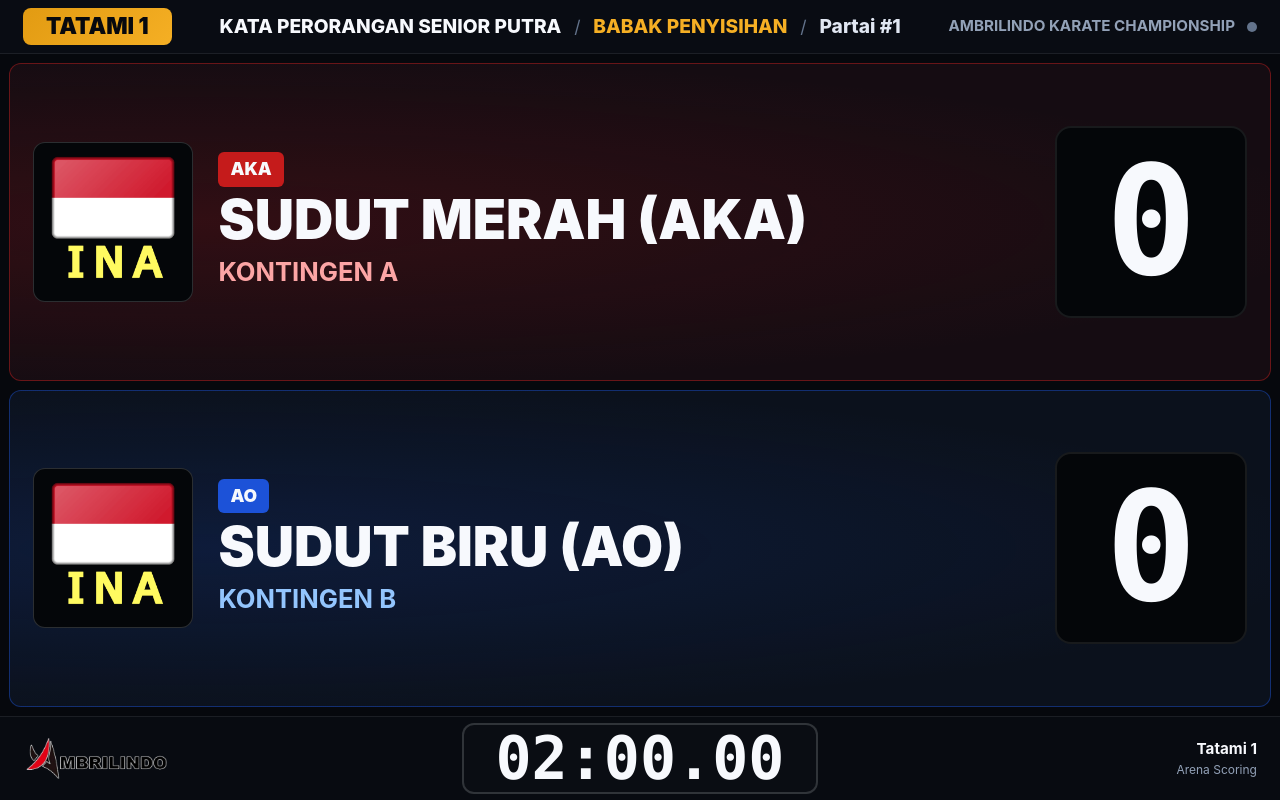
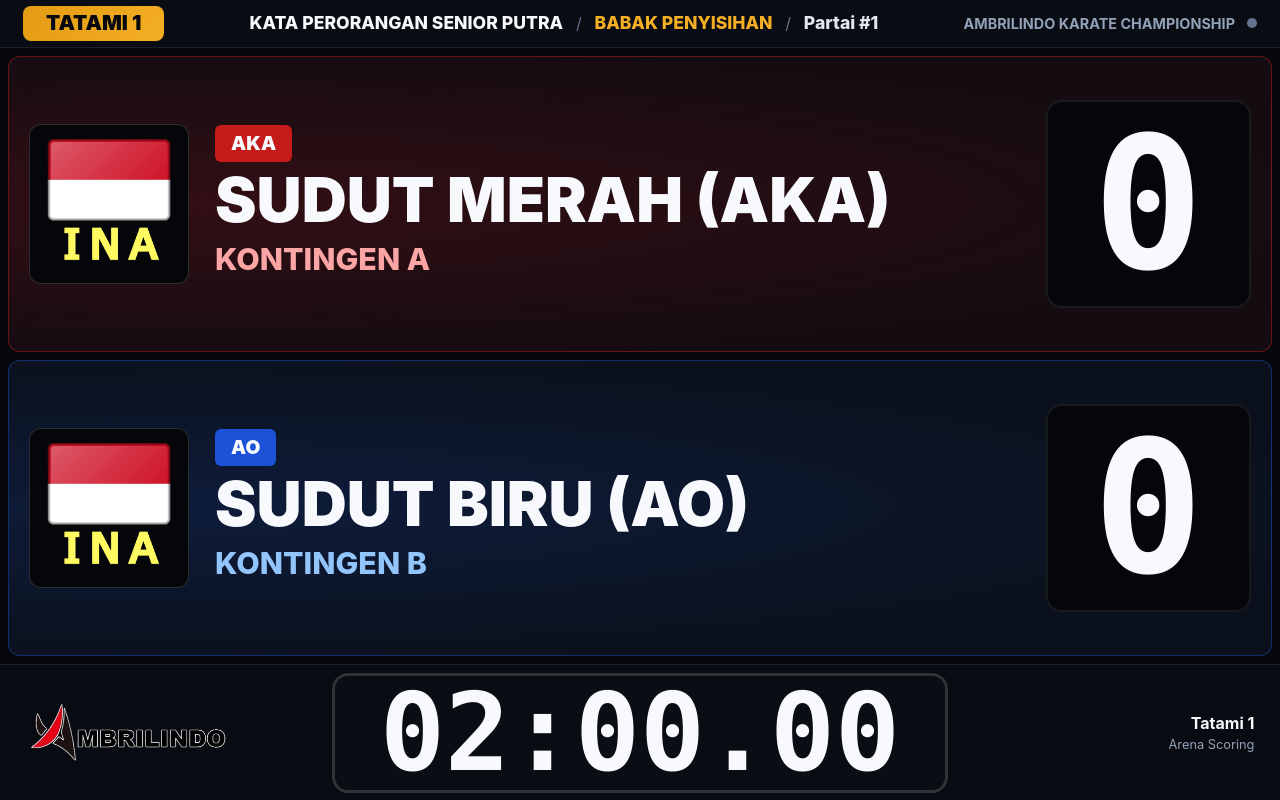
Before and after one commit to wellyfishy/ambrilindo_desktop, a SvelteKit app: page /scoreboard in a window 1280 px wide. Built offline with nearby package versions, Linux system fonts and the light colour scheme.

Commit message:
feat(scoreboard): expand timer vault and score chambers for 30m arena visibility

```diff
--- a/src/routes/scoreboard/+page.svelte
+++ b/src/routes/scoreboard/+page.svelte
@@ -542,9 +542,9 @@
 
 /* ==================== TOP BROADCAST HEADER BAR ==================== */
 .sb-header {
-  height: clamp(48px, 6.8vh, 68px);
-  min-height: clamp(48px, 6.8vh, 68px);
-  max-height: clamp(48px, 6.8vh, 68px);
+  height: clamp(44px, 6vh, 60px);
+  min-height: clamp(44px, 6vh, 60px);
+  max-height: clamp(44px, 6vh, 60px);
   background-color: var(--sb-header-bg);
   border-bottom: 1px solid var(--sb-line-subtle);
   padding: 0 clamp(12px, 1.8vw, 28px);
@@ -567,7 +567,7 @@
   background: linear-gradient(135deg, var(--sb-gold), var(--sb-gold-bright));
   color: var(--sb-ink);
   font-weight: 900;
-  font-size: clamp(1.3rem, 2.8vh, 2.2rem);
+  font-size: clamp(1.2rem, 2.6vh, 2rem);
   padding: clamp(4px, 0.8vh, 8px) clamp(12px, 1.8vw, 24px);
   border-radius: 8px;
   line-height: 1.1;
@@ -582,7 +582,7 @@
   border: 1px solid var(--sb-line-accent);
   padding: clamp(4px, 0.6vh, 8px) clamp(8px, 1vw, 16px);
   border-radius: 6px;
-  font-size: clamp(1rem, 2vh, 1.5rem);
+  font-size: clamp(0.95rem, 1.8vh, 1.4rem);
 }
 
 .sb-team-badge-tag {
@@ -618,7 +618,7 @@
 
 .sb-ribbon-item {
   font-weight: 800;
-  font-size: clamp(1.1rem, 2.4vh, 1.8rem);
+  font-size: clamp(1rem, 2.2vh, 1.6rem);
   white-space: nowrap;
   overflow: hidden;
   text-overflow: ellipsis;
@@ -631,7 +631,7 @@
 .sb-ribbon-sep {
   color: var(--sb-text-dim);
   padding: 0 clamp(8px, 1vw, 16px);
-  font-size: clamp(1rem, 2.2vh, 1.6rem);
+  font-size: clamp(0.95rem, 2vh, 1.4rem);
 }
 
 .sb-header-right {
@@ -642,7 +642,7 @@
 }
 
 .sb-event-name {
-  font-size: clamp(0.95rem, 1.9vh, 1.4rem);
+  font-size: clamp(0.9rem, 1.8vh, 1.3rem);
   font-weight: 700;
   color: var(--sb-text-sub);
   max-width: clamp(160px, 24vw, 360px);
@@ -669,8 +669,8 @@
   min-height: 0;
   display: grid;
   grid-template-rows: 1fr 1fr;
-  gap: clamp(8px, 1.1vh, 12px);
-  padding: clamp(8px, 1.1vh, 12px);
+  gap: clamp(4px, 1vh, 8px);
+  padding: clamp(4px, 1vh, 8px);
   box-sizing: border-box;
 }
 
@@ -681,7 +681,7 @@
   display: flex;
   flex-direction: column;
   justify-content: space-between;
-  padding: clamp(8px, 1.3vh, 16px) clamp(12px, 1.8vw, 24px);
+  padding: clamp(4px, 1vh, 12px) clamp(12px, 1.6vw, 24px);
   position: relative;
   overflow: hidden;
   box-sizing: border-box;
@@ -716,8 +716,8 @@
 
 /* Logo Box */
 .sb-logo-frame {
-  height: clamp(84px, 20vh, 190px);
-  width: clamp(84px, 20vh, 190px);
+  height: clamp(80px, 20vh, 200px);
+  width: clamp(80px, 20vh, 200px);
   background-color: var(--sb-pod-bg);
   border: 1px solid var(--sb-line-accent);
   border-radius: 12px;
@@ -754,9 +754,9 @@
 }
 
 .sb-corner-tag {
-  font-size: clamp(1rem, 2.2vh, 1.7rem);
+  font-size: clamp(1.1rem, 2.4vh, 1.8rem);
   font-weight: 900;
-  padding: 4px 12px;
+  padding: 4px 16px;
   border-radius: 6px;
   color: var(--sb-text-bright);
 }
@@ -787,7 +787,7 @@
 }
 
 .sb-athlete-name {
-  font-size: clamp(2.4rem, 6.8vh, 6.2rem);
+  font-size: clamp(2.6rem, 7.8vh, 6.8rem);
   line-height: 1.05;
   font-weight: 900;
   color: var(--sb-text-bright);
@@ -799,8 +799,8 @@
 }
 
 .sb-club-name {
-  font-size: clamp(1.2rem, 3.2vh, 2.8rem);
-  font-weight: 700;
+  font-size: clamp(1.4rem, 3.8vh, 3.2rem);
+  font-weight: 800;
   margin: clamp(4px, 0.6vh, 8px) 0 0 0;
   white-space: nowrap;
   overflow: hidden;
@@ -827,6 +827,7 @@
   align-items: center;
   justify-content: center;
   flex-shrink: 0;
+  height: 90%;
 }
 
 .sb-senshu-ribbon {
@@ -844,15 +845,17 @@
 }
 
 .sb-score-box {
-  height: clamp(100px, 24vh, 220px);
-  min-width: clamp(120px, 15vw, 260px);
+  height: 100%;
+  max-height: clamp(130px, 26vh, 260px);
+  min-height: clamp(100px, 18vh, 220px);
+  min-width: clamp(136px, 16vw, 300px);
   background-color: var(--sb-pod-bg);
   border: 2px solid var(--sb-line-subtle);
   border-radius: 16px;
   display: flex;
   align-items: center;
   justify-content: center;
-  padding: 0 clamp(12px, 1.8vw, 24px);
+  padding: 0 clamp(16px, 2vw, 32px);
   transition: border-color 0.2s ease;
   box-sizing: border-box;
 }
@@ -867,7 +870,7 @@
 .sb-score-val {
   font-family: var(--sb-mono);
   font-weight: 900;
-  font-size: clamp(5.2rem, 19vh, 13.5rem);
+  font-size: clamp(6.5rem, 23vh, 17rem);
   line-height: 1;
   color: var(--sb-text-bright);
 }
@@ -886,14 +889,14 @@
 
 .sb-penalty-item {
   flex: 1;
-  height: clamp(30px, 4.8vh, 48px);
+  height: clamp(28px, 4.4vh, 44px);
   border-radius: 6px;
   display: flex;
   align-items: center;
   justify-content: center;
   font-family: var(--sb-mono);
   font-weight: 900;
-  font-size: clamp(1rem, 2.6vh, 1.8rem);
+  font-size: clamp(1rem, 2.4vh, 1.7rem);
   background-color: var(--sb-penalty-slot);
   color: var(--sb-text-dim);
   border: 1px solid var(--sb-line-subtle);
@@ -912,15 +915,15 @@
   border-color: var(--sb-ao);
 }
 
-/* ==================== BOTTOM FOOTER ==================== */
+/* ==================== BOTTOM FOOTER (GIANT ARENA TIMER VAULT) ==================== */
 .sb-footer {
-  height: clamp(60px, 10.5vh, 92px);
-  min-height: clamp(60px, 10.5vh, 92px);
-  max-height: clamp(60px, 10.5vh, 92px);
+  height: clamp(84px, 17vh, 152px);
+  min-height: clamp(84px, 17vh, 152px);
+  max-height: clamp(84px, 17vh, 152px);
   background-color: var(--sb-footer-bg);
   color: var(--sb-text);
   border-top: 1px solid var(--sb-line-subtle);
-  padding: 0 clamp(12px, 1.8vw, 28px);
+  padding: 0 clamp(16px, 2vw, 32px);
   display: grid;
   grid-template-columns: minmax(0, 1fr) auto minmax(0, 1fr);
   align-items: center;
@@ -935,8 +938,8 @@
 }
 
 .sb-sponsor-brand {
-  height: clamp(32px, 6.5vh, 56px);
-  max-width: clamp(120px, 20vw, 280px);
+  height: clamp(40px, 9vh, 84px);
+  max-width: clamp(140px, 20vw, 300px);
   object-fit: contain;
 }
 
@@ -944,27 +947,30 @@
   display: flex;
   align-items: center;
   justify-content: center;
+  height: 100%;
 }
 
 .sb-timer-vault {
-  height: clamp(48px, 8.8vh, 76px);
+  height: clamp(72px, 15vh, 136px);
   background-color: var(--sb-vault-bg);
-  border: 2px solid var(--sb-line-accent);
-  border-radius: 12px;
+  border: 3px solid var(--sb-line-accent);
+  border-radius: 16px;
   display: flex;
   align-items: center;
   justify-content: center;
-  padding: 0 clamp(16px, 2.5vw, 36px);
+  padding: 0 clamp(24px, 3.5vw, 56px);
   transition: border-color 0.2s ease, background-color 0.2s ease;
+  box-sizing: border-box;
 }
 .sb-timer-vault.is-running {
   border-color: var(--sb-gold);
+  background-color: var(--sb-pod-bg);
 }
 
 .sb-timer-digits {
   font-family: var(--sb-mono);
   font-weight: 900;
-  font-size: clamp(2.6rem, 7.5vh, 5.6rem);
+  font-size: clamp(3.8rem, 13.5vh, 10.5rem);
   line-height: 1;
   color: var(--sb-text-bright);
   font-variant-numeric: tabular-nums;
@@ -986,7 +992,7 @@
   background-color: var(--sb-vault-bg);
   border: 1px solid var(--sb-border-gold);
   border-radius: 8px;
-  padding: clamp(4px, 0.8vh, 8px) clamp(12px, 1.4vw, 20px);
+  padding: clamp(4px, 1vh, 12px) clamp(12px, 1.4vw, 20px);
 }
 
 .sb-team-meta {
@@ -996,13 +1002,13 @@
 }
 
 .sb-team-meta-title {
-  font-size: clamp(0.85rem, 1.5vh, 1.15rem);
+  font-size: clamp(0.9rem, 1.6vh, 1.25rem);
   font-weight: 700;
   color: var(--sb-gold-bright);
 }
 
 .sb-team-meta-pts {
-  font-size: clamp(0.8rem, 1.3vh, 1rem);
+  font-size: clamp(0.85rem, 1.4vh, 1.1rem);
   color: var(--sb-text-sub);
 }
 
@@ -1012,7 +1018,7 @@
   gap: 8px;
   font-family: var(--sb-mono);
   font-weight: 900;
-  font-size: clamp(1.8rem, 4.5vh, 3.6rem);
+  font-size: clamp(2rem, 5vh, 4rem);
   line-height: 1;
   text-wrap: balance;
 }
@@ -1027,12 +1033,12 @@
   color: var(--sb-text-sub);
 }
 .sb-arena-label {
-  font-size: clamp(0.95rem, 1.8vh, 1.35rem);
+  font-size: clamp(1rem, 2vh, 1.5rem);
   font-weight: 700;
   color: var(--sb-text-bright);
 }
 .sb-arena-sub {
-  font-size: clamp(0.75rem, 1.4vh, 1.05rem);
+  font-size: clamp(0.8rem, 1.5vh, 1.15rem);
 }
 
 /* ==================== KATA 5-JUDGE OVERLAY ==================== */
```
